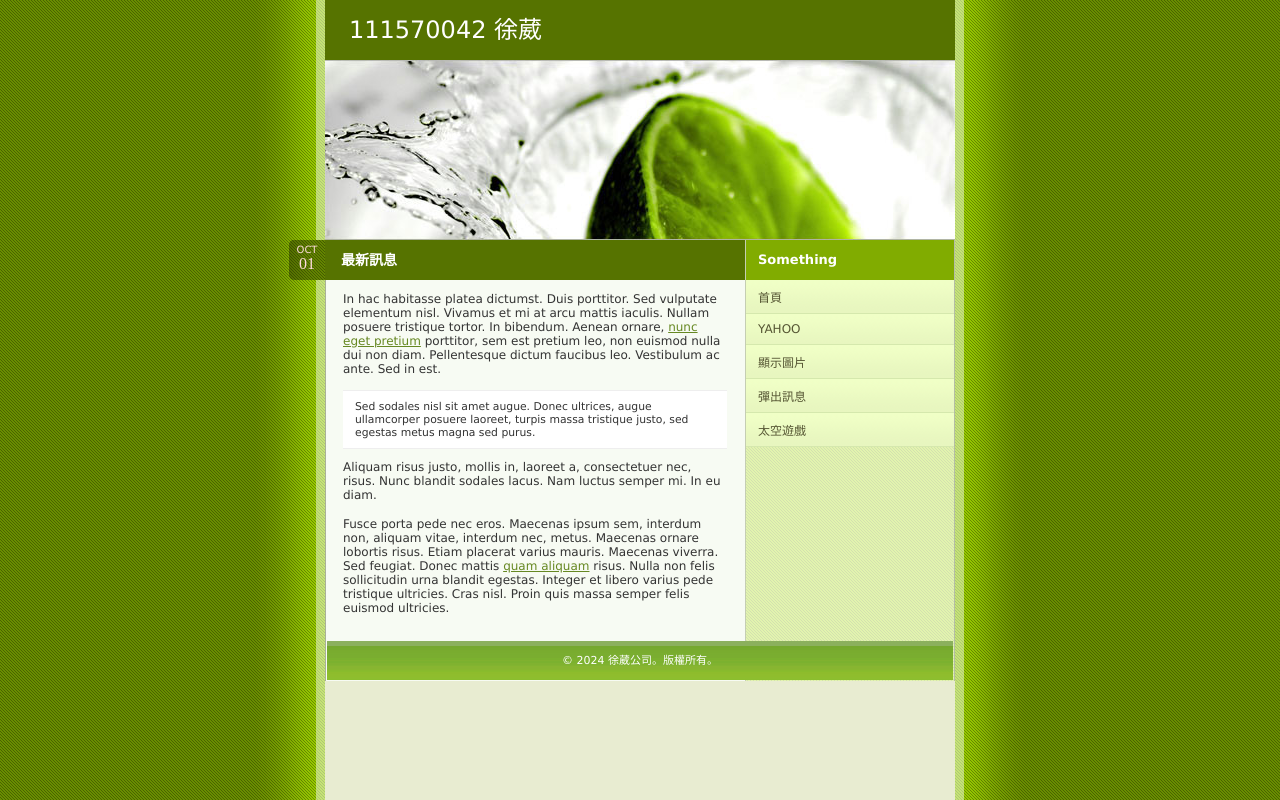
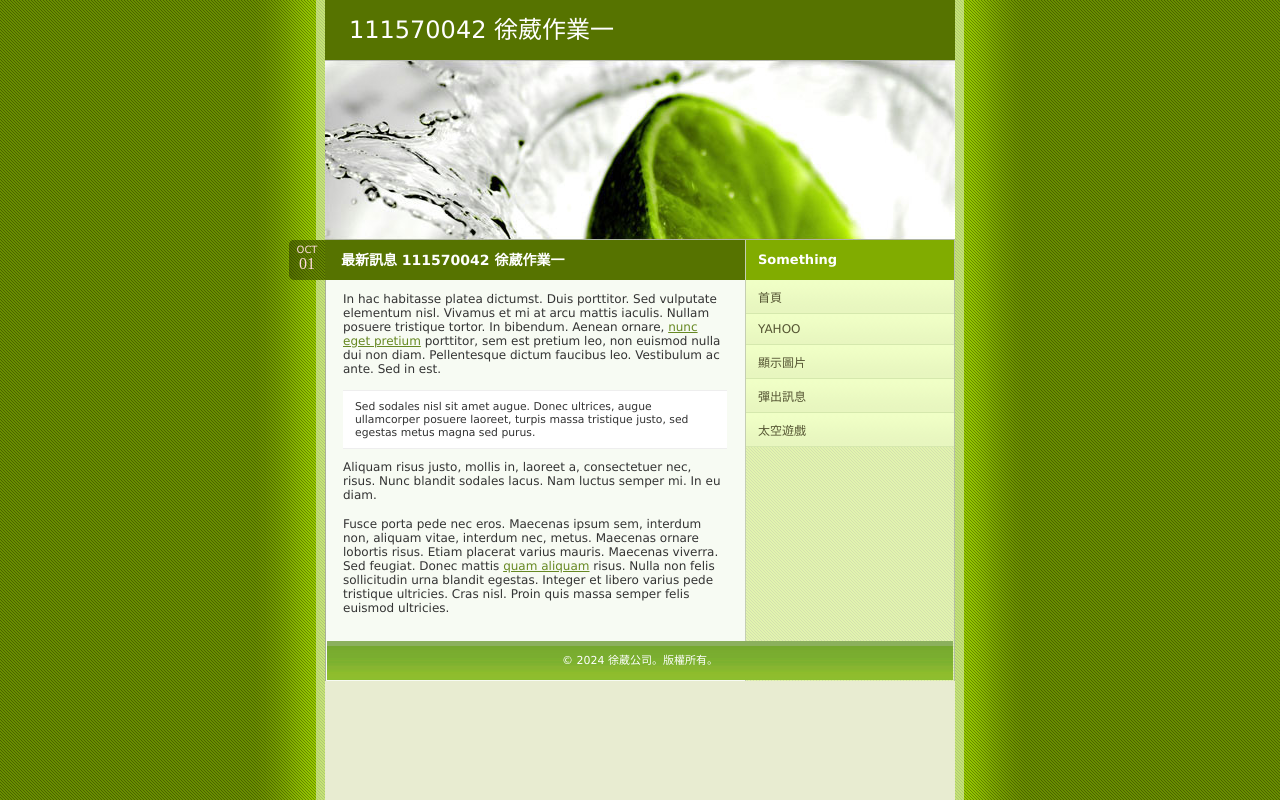
Before and after one commit to ViviHSU0811/hw1, a plain HTML site: page index.html in a window 1280 px wide. Drawn offline with Linux system fonts and the light colour scheme.

Commit message:
Update index.html

```diff
--- a/index.html
+++ b/index.html
@@ -9,7 +9,7 @@
 <meta name="keywords" content="keywords"/>
 <meta name="author" content="author"/>
 <link rel="stylesheet" type="text/css" href="default.css" media="screen"/>
-<title>111570042 徐葳</title>
+<title>111570042 徐葳作業一</title>
 </head>
 
 <body>
@@ -17,7 +17,7 @@
 <div class="container">
 
 	<div class="top">
-		<a href="index.html"><span>111570042 徐葳</span></a>
+		<a href="index.html"><span>111570042 徐葳作業一</span></a>
 	</div>
 
 	<div class="header"></div>
@@ -33,7 +33,7 @@
 
 			<div class="content">
 
-				<h1>最新訊息</h1>
+				<h1>最新訊息 111570042 徐葳作業一</h1>
 
 				<div class="body">
 
```
